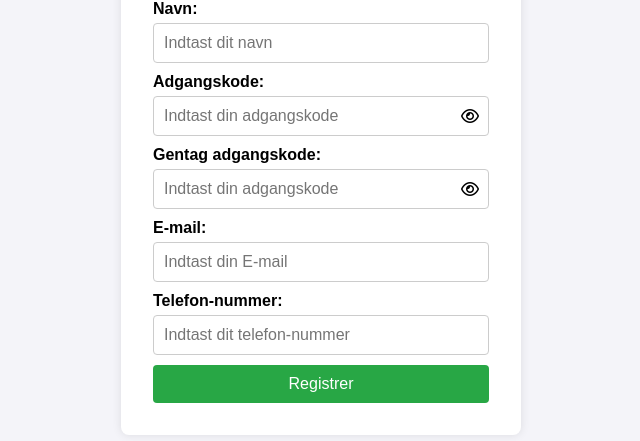
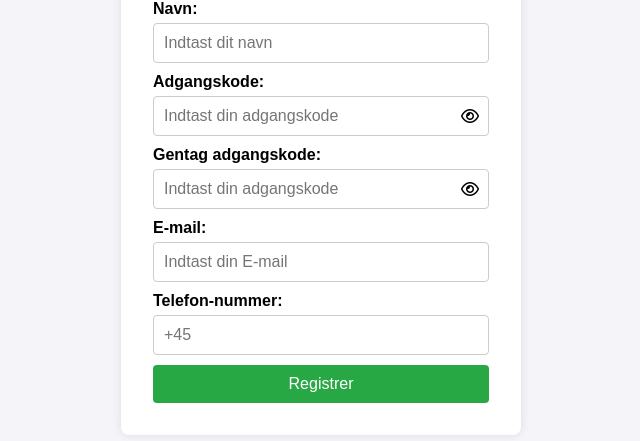
Before and after one commit to MaleneLau/Formularvalidering, a plain HTML site: page index.html in a window 1280 px wide. Shown: the part 227-668 px from the top of the page, without its empty margins (319-959 px from the left). Drawn offline with Linux system fonts and the light colour scheme.

Commit message:
Ændre tekst ved tlf

```diff
--- a/index.html
+++ b/index.html
@@ -41,7 +41,7 @@
             <span class="error-message" id="emailError"></span>
 
             <label for="telefon">Telefon-nummer:</label>
-            <input type="tlf" name="telefon" id="telefon" placeholder="Indtast dit telefon-nummer">
+            <input type="tlf" name="telefon" id="telefon" placeholder="+45">
             <span class="error-message" id="telefonError"></span>
 
             <button type="submit">Registrer</button>
```
Also changed, not shown: js/script.js (line endings or trailing spaces).
